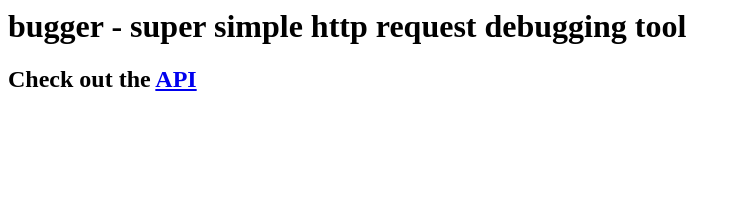
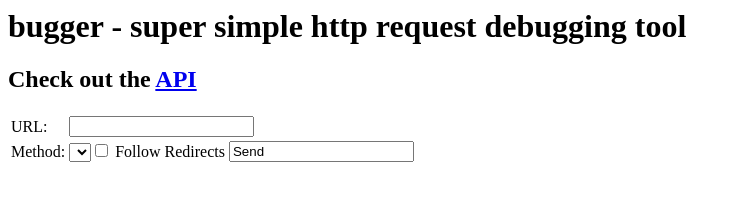
Before and after one commit to nodeapps/web-http-client, a plain HTML site: page public/index.html in a window 1280 px wide. Shown: the whole page, without its empty margins (0-741 px from the left). Drawn offline with Linux system fonts and the light colour scheme.

Commit message:
First commit

```diff
--- a/public/index.html
+++ b/public/index.html
@@ -1,3 +1,21 @@
 <h1>bugger - super simple http request debugging tool</h1>
 
 <h2>Check out the <a href="/docs">API</a></h2>
+
+
+
+<div class="window">
+  <table>
+    <tr>
+      <td>URL:</td>
+      <td colspan="2"><input></td>
+
+    </tr>
+    <tr>
+      <td>Method:</td>
+      <td><select><input type="checkbox"> Follow Redirects</td>
+      <td><input value="Send"/></td>
+    </tr>
+
+  </table>
+</div>
```
